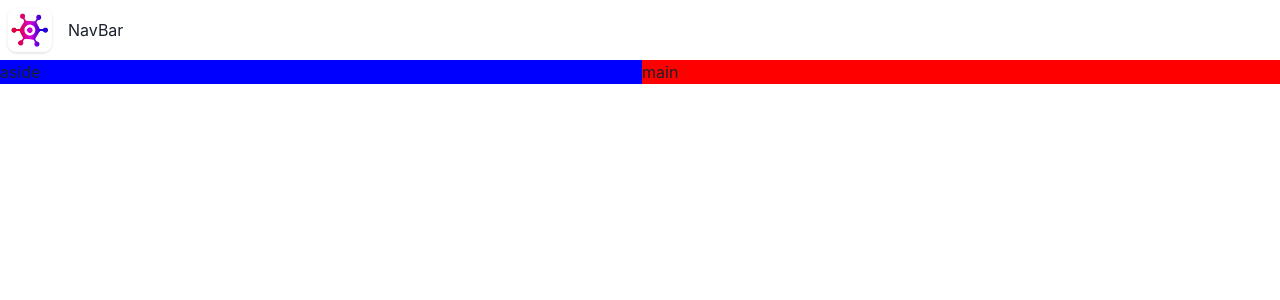
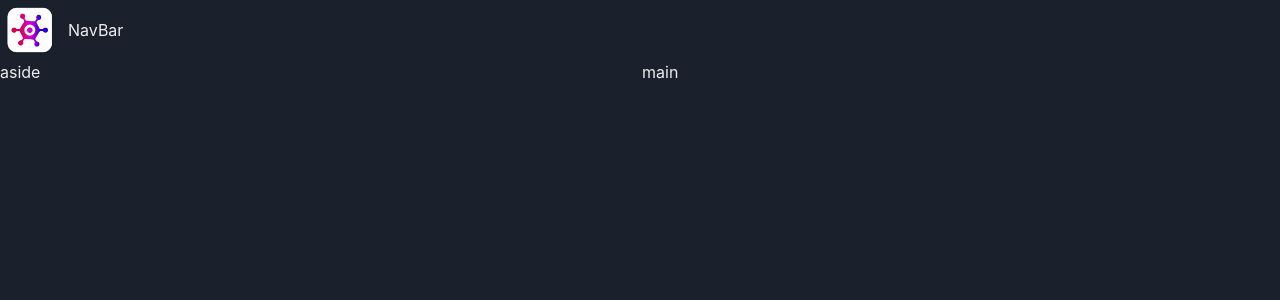
Before and after one commit to itzhan/game-hub, a React (Vite) app: page / in a window 1280 px wide. Shown: the top 300 px of the page. Built offline with nearby package versions, Linux system fonts and the light colour scheme.

Commit message:
设置暗黑模式

```diff
--- a/src/App.tsx
+++ b/src/App.tsx
@@ -13,11 +13,11 @@ function App() {
         <NavBar></NavBar>
       </GridItem>
       <Show above="lg">
-        <GridItem area="aside" bg="blue">
+        <GridItem area="aside">
           aside
         </GridItem>
       </Show>
-      <GridItem area="main" bg="red">
+      <GridItem area="main">
         main
       </GridItem>
     </Grid>
--- /dev/null
+++ b/src/component/Theme.ts
@@ -0,0 +1,9 @@
+import { extendTheme,  ThemeConfig } from '@chakra-ui/react'
+
+const config: ThemeConfig = {
+  initialColorMode: 'dark',
+}
+
+const theme =  extendTheme({config})
+
+export default theme
--- a/src/main.tsx
+++ b/src/main.tsx
@@ -1,12 +1,14 @@
 import React from "react";
 import ReactDOM from "react-dom/client";
-import { ChakraProvider } from "@chakra-ui/react";
+import { ChakraProvider, ColorModeScript } from "@chakra-ui/react";
+import theme from './component/Theme.ts'
 import App from "./App.tsx";
 import "./index.css";
 
 ReactDOM.createRoot(document.getElementById("root")!).render(
   <React.StrictMode>
-    <ChakraProvider>
+    <ChakraProvider theme={theme}>
+    <ColorModeScript initialColorMode={theme.config.initialColorMode} />
       <App />
     </ChakraProvider>
   </React.StrictMode>
```
